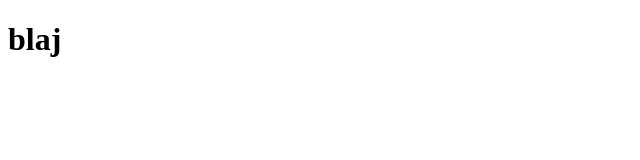
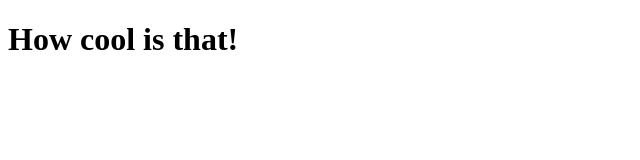
Before and after one commit to elfhoo/test, a plain HTML site: page site/index.html in a window 1280 px wide. Shown: the whole page, without its empty margins (0-640 px from the left). Drawn offline with Linux system fonts and the light colour scheme.

Commit message:
small addition to page

```diff
--- a/site/index.html
+++ b/site/index.html
@@ -4,6 +4,6 @@
 	<title>Hello</title>
 </head>
 <body>
-<h1>blaj</h1>
+<h1>How cool is that!</h1>
 </body>
 </html>
```
